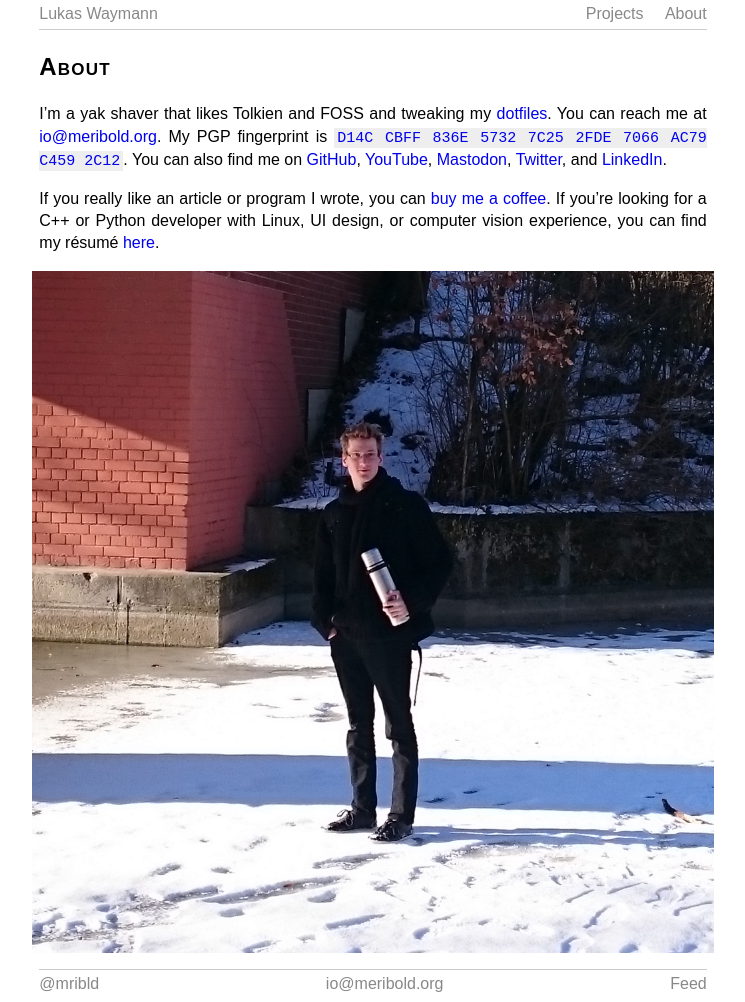
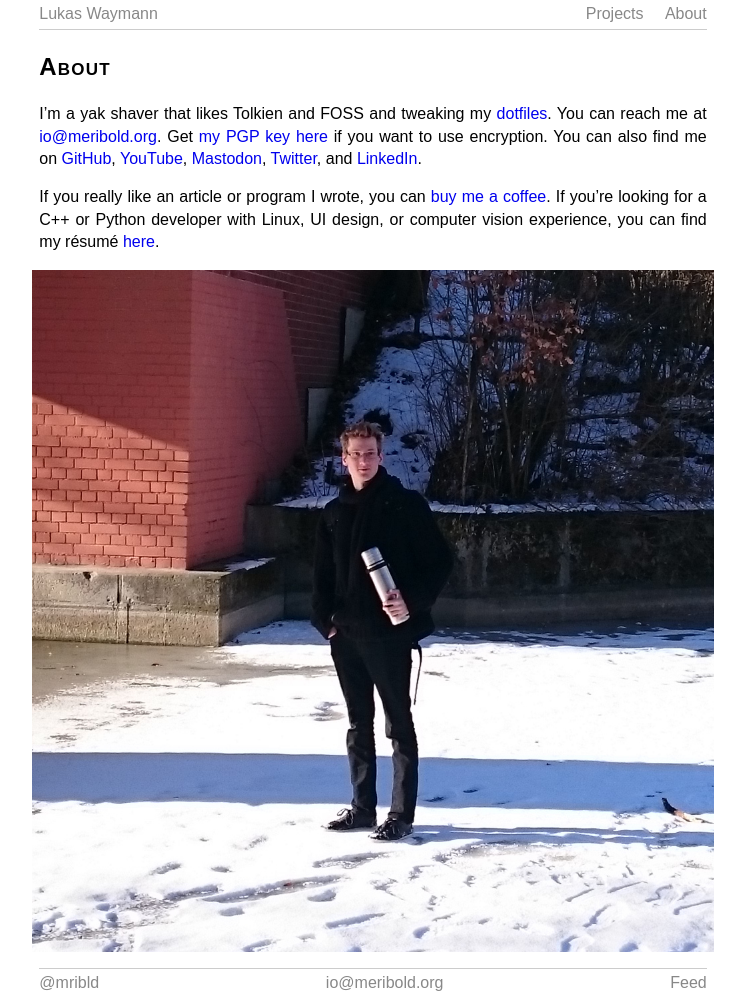
Before and after one commit to meribold/meribold.org, a Jekyll site: the page built from about.md, in a window 1280 px wide. Shown: the whole page, without its empty margins (267-1012 px from the left). Built offline with Jekyll 4.4.1, drawn with Linux system fonts in a browser that asks for light colours.

Commit message:
Tweak about page

```diff
--- a/about.md
+++ b/about.md
@@ -7,9 +7,9 @@ permalink: /about/
 ---
 
 I'm a yak shaver that likes Tolkien and FOSS and tweaking my [dotfiles][].  You can reach
-me at <a href="mailto:{{ site.email }}">{{ site.email }}</a>.  My PGP fingerprint is
-[`D14C CBFF 836E 5732 7C25 2FDE 7066 AC79 C459 2C12`][].  You can also find me on
-[GitHub](https://github.com/meribold),
+me at <a href="mailto:{{ site.email }}">{{ site.email }}</a>.  Get [my PGP key
+here](/pgp-key-meribold-7066ac79c4592c12.txt) if you want to use encryption.  You can also
+find me on [GitHub](https://github.com/meribold),
 [YouTube](https://www.youtube.com/channel/UCMRSvuI6a4hRfXnNeMKL5cQ),
 [Mastodon](https://mastodon.social/@meribold),
 [Twitter](https://twitter.com/mribld), and
@@ -23,5 +23,4 @@ developer with Linux, UI design, or computer vision experience, you can find my
 ![me]{:.confined-img}
 
 [dotfiles]: https://github.com/meribold/dotfiles
-[`D14C CBFF 836E 5732 7C25 2FDE 7066 AC79 C459 2C12`]: /pgp-key-meribold-7066ac79c4592c12.txt
 [me]: /assets/me.jpg
```
